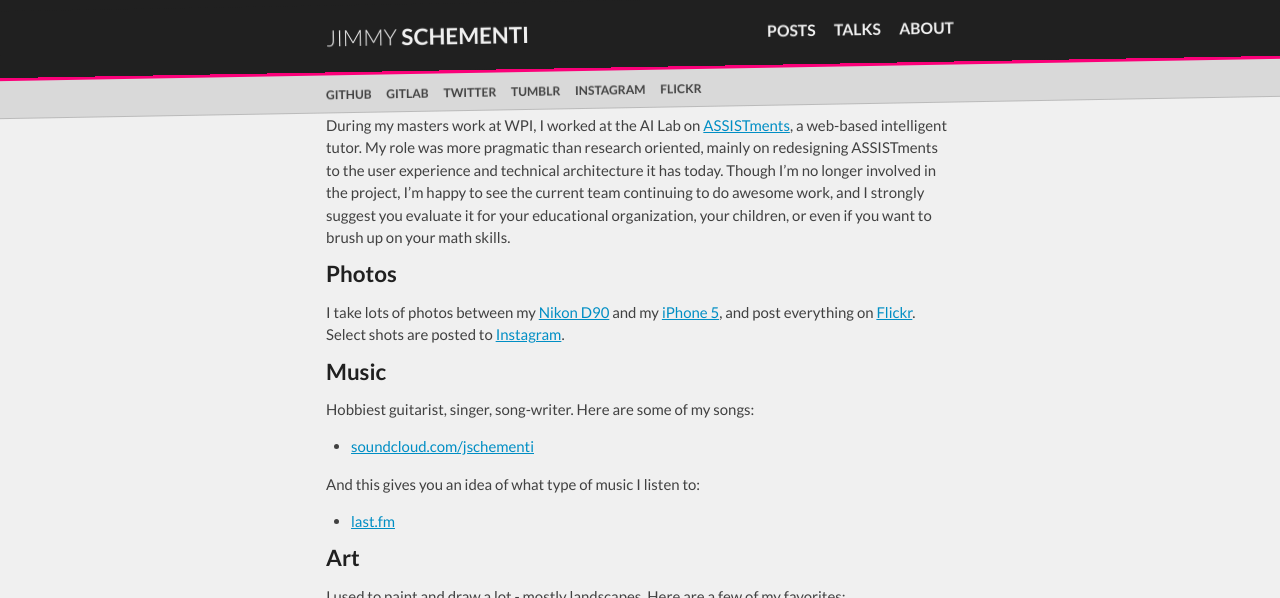
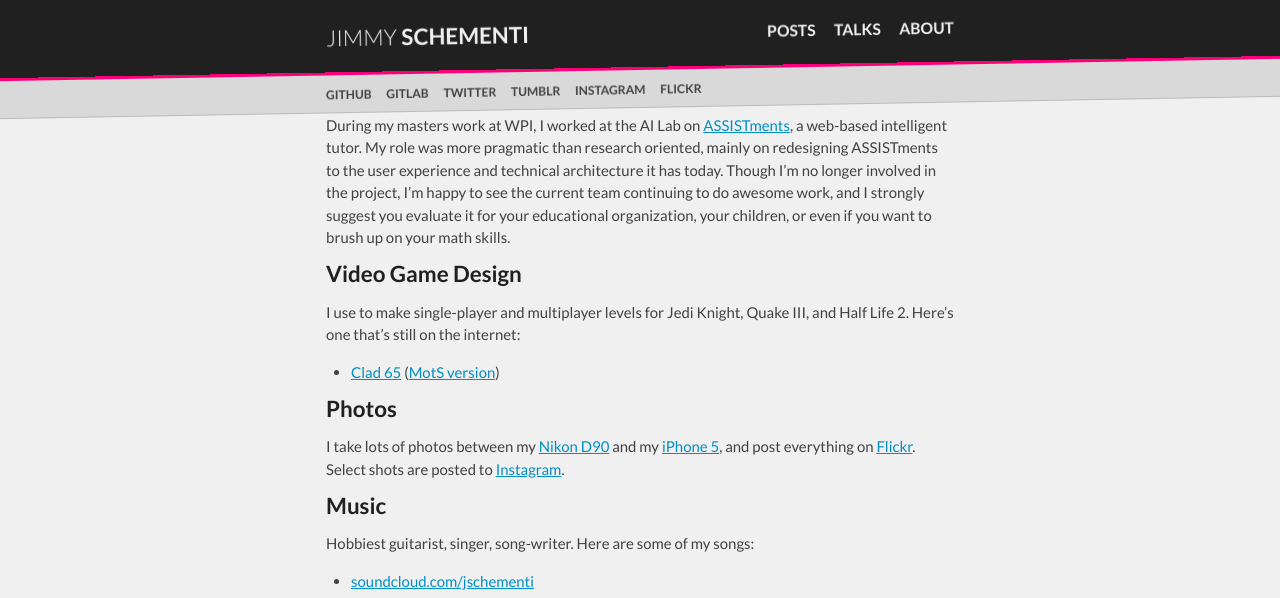
Before and after one commit to jschementi/jschementi.github.io, a Jekyll site: the page built from about/index.md, in a window 1280 px wide and 900 px high, scrolled down 729 px, cut to the strip 0-598 px from the top of the window. Built offline with Jekyll 4.4.1, drawn with Linux system fonts in a browser that asks for light colours.

Commit message:
Add Jedi Knight level to /about

```diff
--- a/about/index.md
+++ b/about/index.md
@@ -53,6 +53,13 @@ continuing to do awesome work, and I strongly suggest you evaluate it for your
 educational organization, your children, or even if you want to brush up on
 your math skills.
 
+## Video Game Design
+
+I use to make single-player and multiplayer levels for Jedi Knight, Quake III,
+and Half Life 2. Here's one that's still on the internet:
+
+- [Clad 65](https://www.massassi.net/levels/files/1804.shtml) ([MotS version](https://www.massassi.net/levels/files/1805.shtml))
+
 ## Photos
 
 I take lots of photos between my <a target="_blank" href="http://www.flickr.com/cameras/nikon/d90/">Nikon D90</a> and my <a target="_blank" href="http://www.flickr.com/cameras/apple/iphone_5/">iPhone 5</a>, and post everything on <a target="_blank"  href="http://www.flickr.com/photos/jschementi/">Flickr</a>. Select shots are posted to <a target="_blank" href="http://instagram.com/jschementi">Instagram</a>.
```
